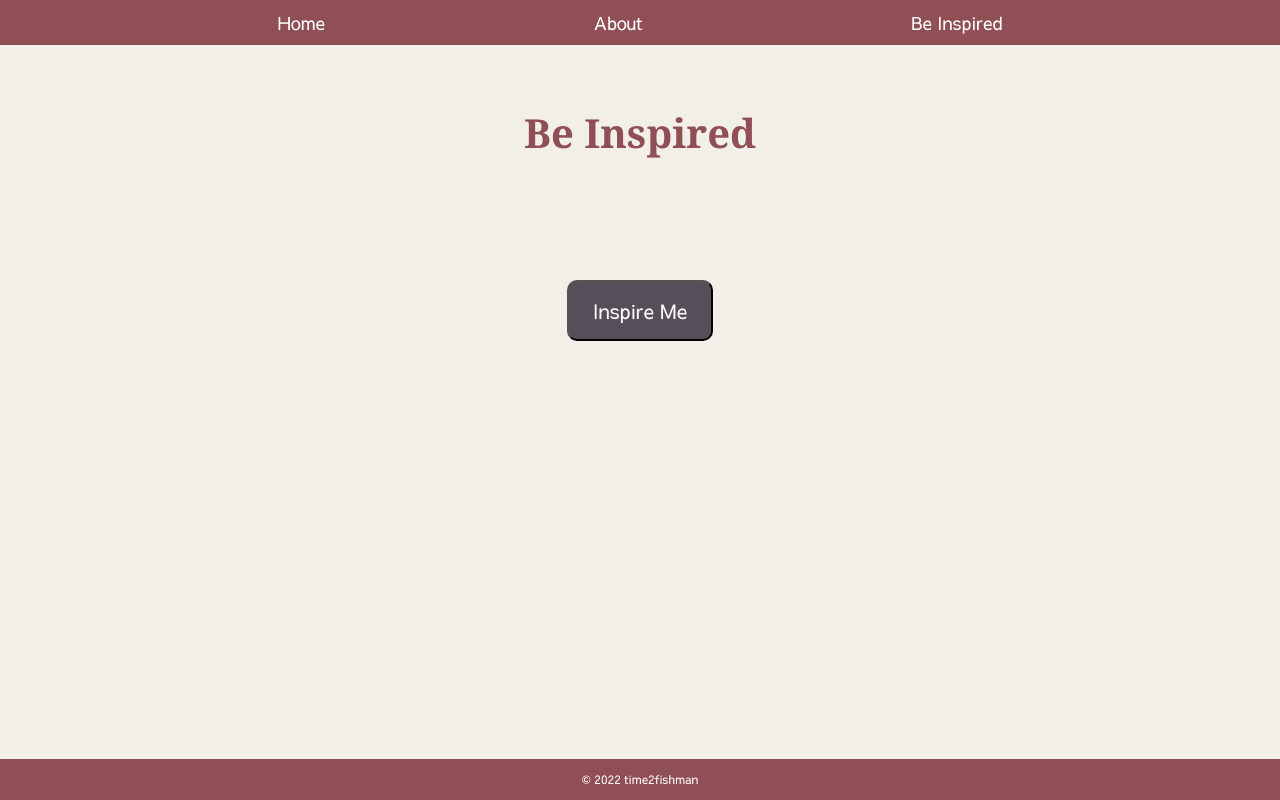
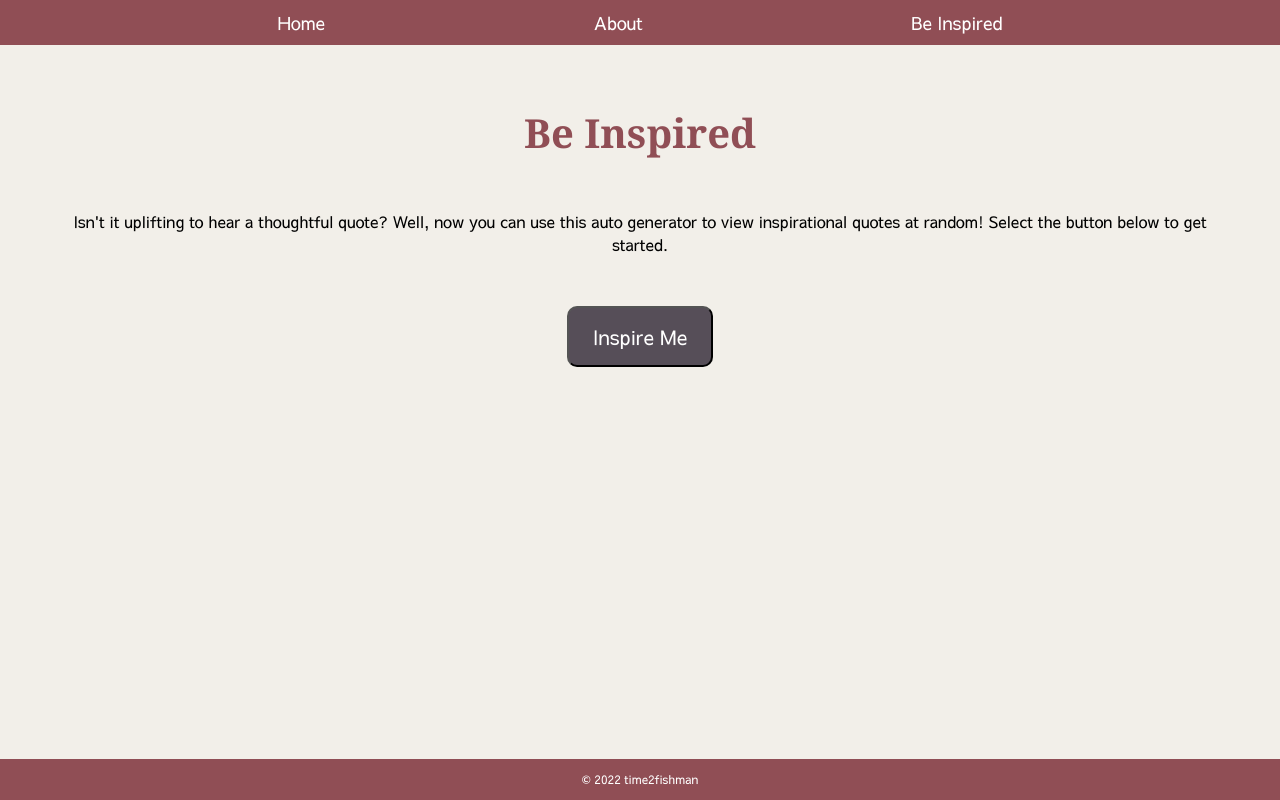
Before and after one commit to time2fishman/beinspired, a React (Create React App) app: page / in a window 1280 px wide. Built offline with nearby package versions, Linux system fonts and the light colour scheme; no server answers; a web font is replaced by a local one.

Commit message:
add text to home page

```diff
--- a/src/components/About/About.js
+++ b/src/components/About/About.js
@@ -16,7 +16,7 @@ const About = () => {
         </thead>
         <tbody>
           <tr>
-            <td>Adam Martinez</td>
+            <td>time2fishman</td>
             <td><a href="https://www.linkedin.com/in/adam-martinez/">LinkedIn</a></td>
             <td>https://zenquotes.io/</td>
           </tr>
--- a/src/components/Home/Home.css
+++ b/src/components/Home/Home.css
@@ -1,7 +1,5 @@
-.home_main {
-  text-align: center;
+.app-description {
   margin: 50px;
-  padding-top: 70px;
 }
 
 .home_inspire-me-btn {
--- a/src/components/Home/Home.js
+++ b/src/components/Home/Home.js
@@ -22,6 +22,11 @@ const Home = () => {
       <br />
       <Link to="/createaccount">Create an account</Link>
       <br /> */}
+      <p className="app-description">
+        Isn't it uplifting to hear a thoughtful quote? Well, now you can use
+        this auto generator to view inspirational quotes at random! Select the
+        button below to get started.
+      </p>
       <Link to="/beinspired">
         <button className="home_inspire-me-btn">Inspire Me</button>
       </Link>
--- a/src/components/Quotes/Quotes.css
+++ b/src/components/Quotes/Quotes.css
@@ -1,5 +1,6 @@
 .quote {
-    margin: auto;
+    margin-right: 10px;
+    margin-left: 10px;
 }
 
 /* .go-back-button {
```
